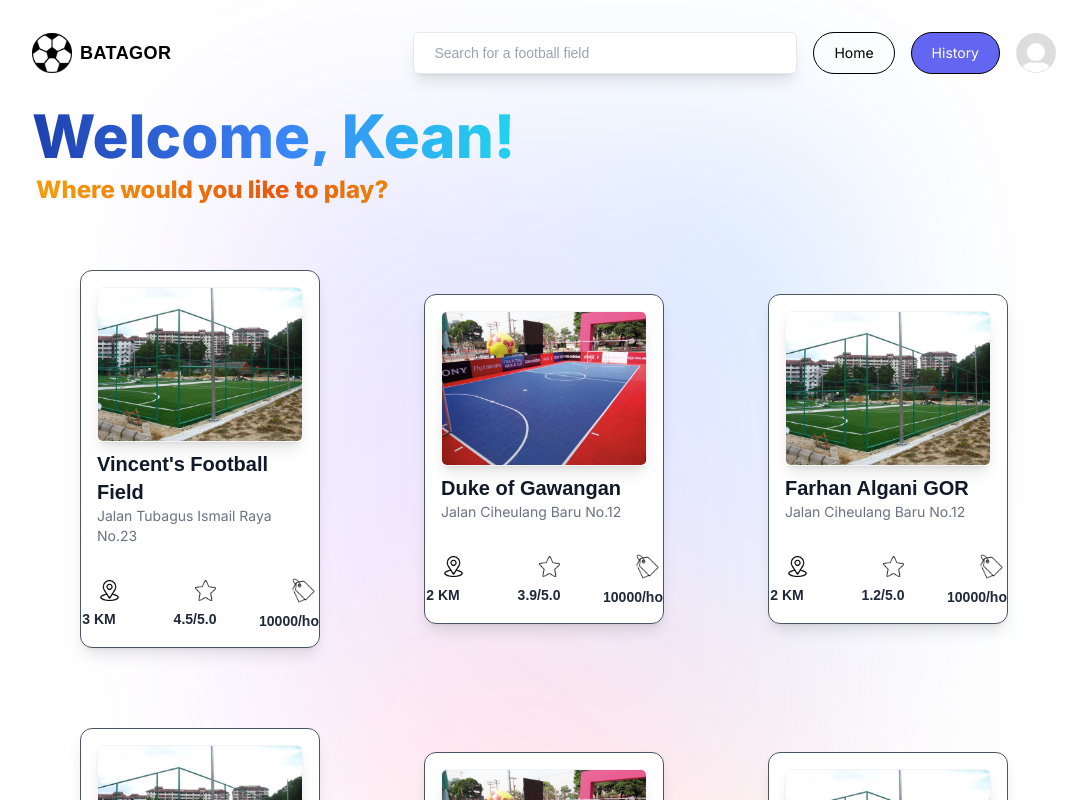
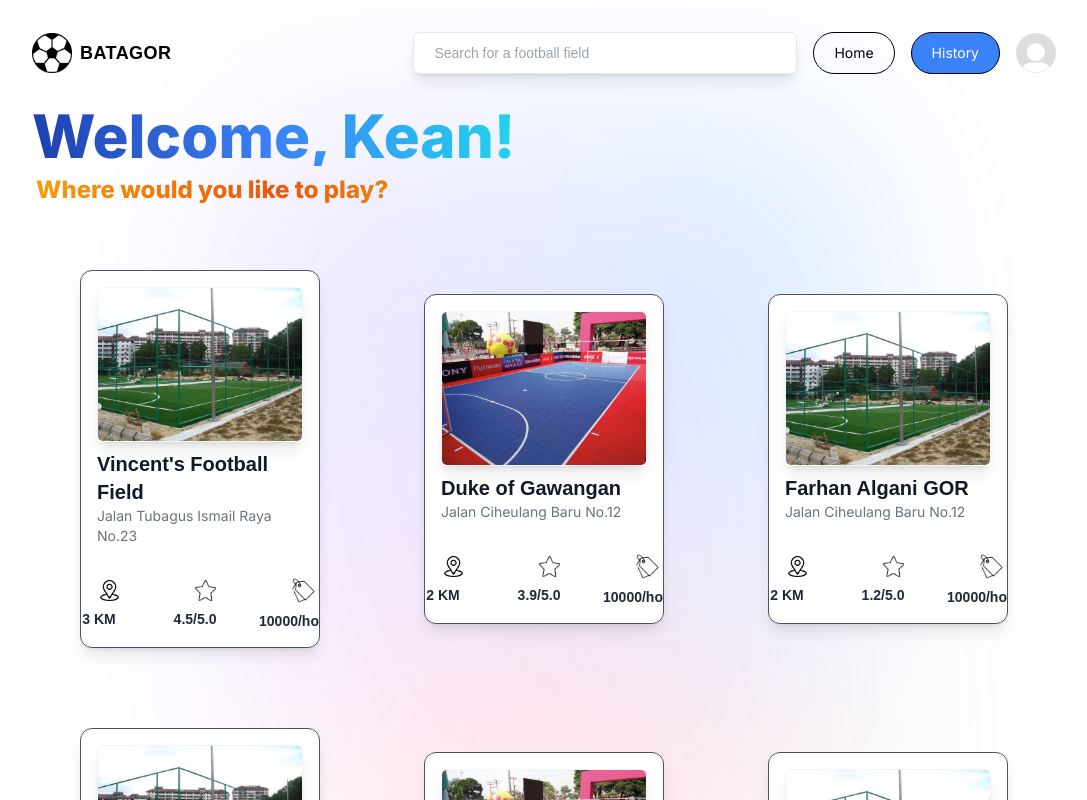
Before and after one commit to vincentfranstyo/-IF3152-2023-K02-12-BaTaGOR, a Next.js app: page / in a window 1280 px wide. Shown: the top 800 px of the page, without its empty margins (96-1183 px from the left). Built offline with nearby package versions, Linux system fonts and the light colour scheme.

Commit message:
frontend: button color corection t blue

```diff
--- a/components/Navbar.tsx
+++ b/components/Navbar.tsx
@@ -37,7 +37,7 @@ const Navbar = () => {
 						// todo implement functioning search bar
 						/>
 						<Link href="/" className="outline_btn"> Home </Link>
-						<Link href="/history" className="purple_btn_2"> History </Link>
+						<Link href="/history" className="blue_btn_2"> History </Link>
 						<Link href="/profile">
 							<Image
 								alt="Profile"
@@ -54,7 +54,7 @@ const Navbar = () => {
 					// todo ganti ke sign in option beneran
 					<div className="flex-between gap-4 md:gap-8">
 						<Link href="/" className="outline_btn"> Home </Link>
-						<button type = "button"  onClick={()=> {}} className="purple_btn">
+						<button type = "button"  onClick={()=> {}} className="blue_btn_2">
               Sign In
             </button>
 
--- a/src/app/globals.css
+++ b/src/app/globals.css
@@ -79,6 +79,10 @@
 
 .purple_btn_2 {
   @apply mr-4 rounded-full border border-black bg-indigo-500 py-2.5 px-5 text-white transition-all hover:bg-white hover:text-black text-center text-sm font-inter flex items-center justify-center;
+}
+
+.blue_btn_2 {
+  @apply mr-4 rounded-full border border-black bg-blue-500 py-2.5 px-5 text-white transition-all hover:bg-white hover:text-black text-center text-sm font-inter flex items-center justify-center;
 }
 
 .outline_btn {
```
